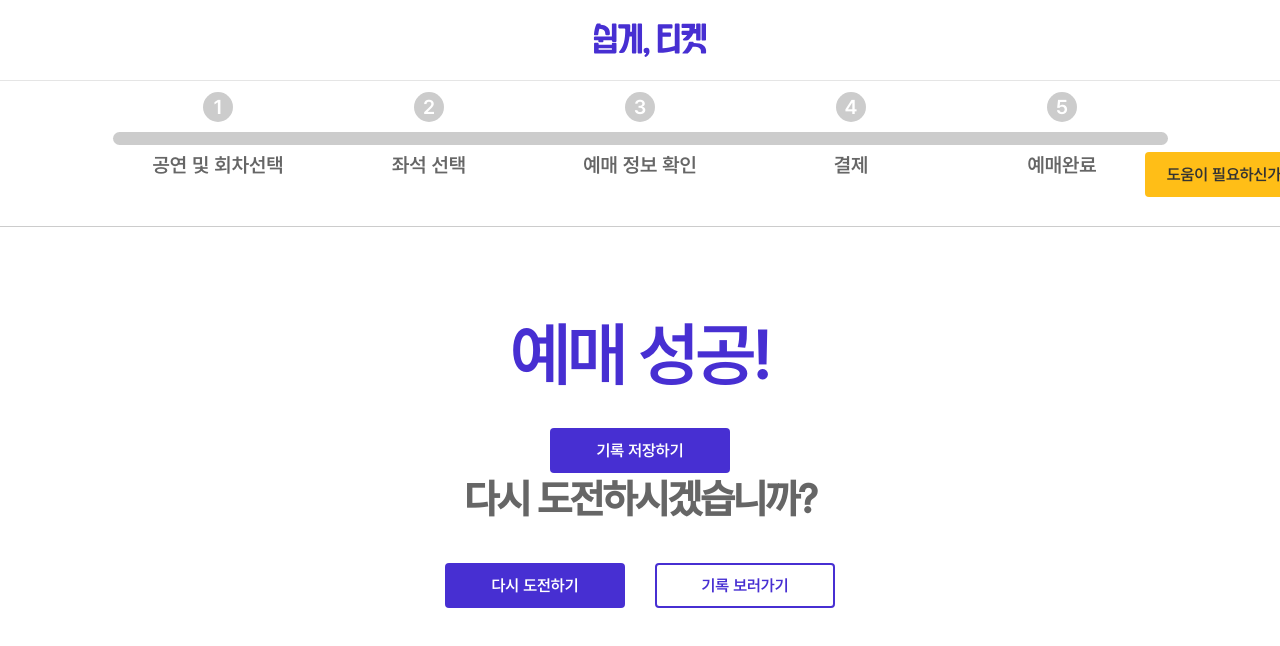
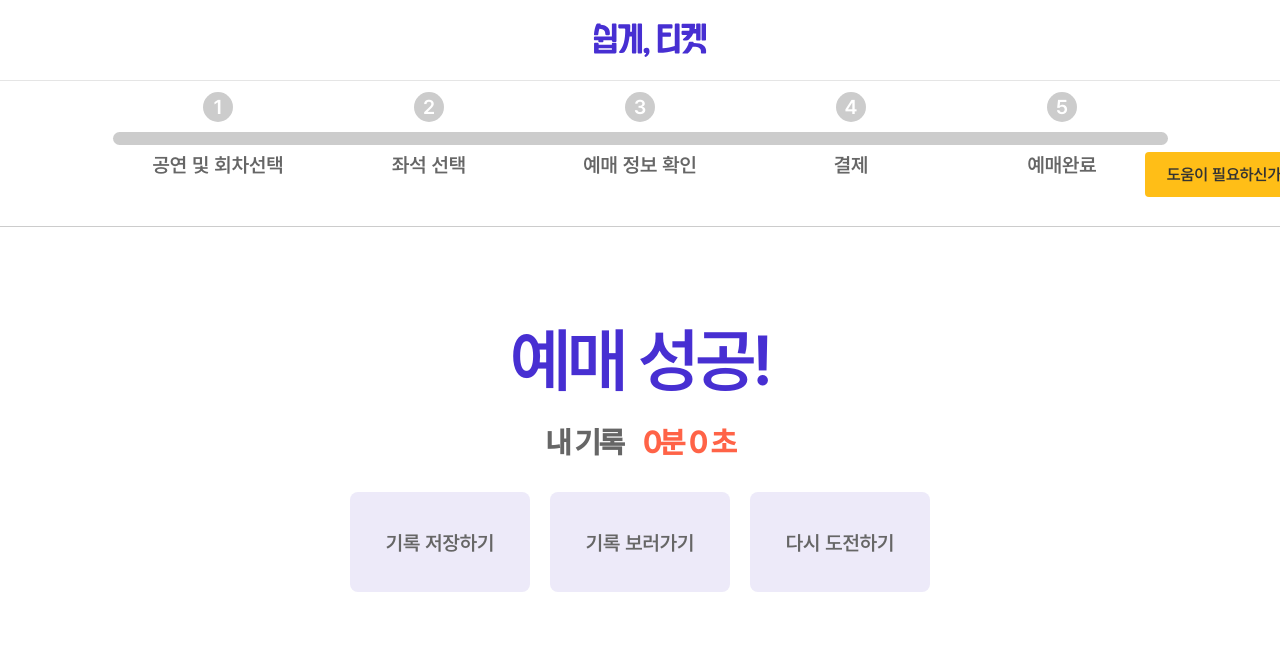
Before and after one commit to Easy-Ti-cket/easy-ticket, a React (Vite) app: page /challenge/interpark/outro in a window 1280 px wide. Shown: the top 646 px of the page. Built offline with nearby package versions, Linux system fonts and the light colour scheme; no server answers.

Commit message:
Feat: 아웃트로 기록 보이게 및 css 수정

```diff
--- a/src/components/button/Button.module.css
+++ b/src/components/button/Button.module.css
@@ -138,3 +138,14 @@
   height: 50px;
   margin: 0;
 }
+.button--outro {
+  width: 180px;
+  height: 100px;
+  color: var(--text-color);
+  background-color: var(--sub-color);
+  border-radius: 8px;
+  font-size: 20px;
+  &:hover {
+    color: white;
+  }
+}
--- a/src/pages/challengeMode/outro/Outro.jsx
+++ b/src/pages/challengeMode/outro/Outro.jsx
@@ -14,9 +14,15 @@ const Step5Container = styled.div`
   display: flex;
   flex-direction: column;
   align-items: center;
-  justify-content: center;
-  height: 50vh;
   text-align: center;
+  padding: 50px;
+`;
+
+const RecordNavigate = styled.div`
+  display: flex;
+  align-items: start;
+  gap: 100px;
+  padding: 20px;
 `;
 
 const SuccessMessage = styled.h1`
@@ -27,22 +33,23 @@ const SuccessMessage = styled.h1`
   font-weight: 700;
   line-height: normal;
   letter-spacing: -3.5px;
-  margin-bottom: 20px;
+  margin-bottom: 8px;
 `;
 
 const PracticeMessage = styled.p`
   color: var(--text-color);
   font-family: "pretendardM";
-  font-size: 40px;
+  font-size: 30px;
   font-weight: 600;
   letter-spacing: -2px;
-  margin-bottom: 40px;
+  padding: 10px;
+  display: flex;
+  gap: 20px;
 `;
 
 const ButtonWrapper = styled.div`
   display: flex;
-  flex-direction: row;
-  gap: 20px;
+  gap: 10px;
 `;
 
 const Outro = () => {
@@ -70,20 +77,40 @@ const Outro = () => {
     alert("기록을 저장했습니다.");
   };
 
+  //사용자 기록
+  const minuteCount = useAtomValue(minuteCountAtom);
+  const minuteRecord = Math.floor(minuteCount / 60);
+  const secondRecord = minuteCount % 60;
+
   return (
     <Step5Container>
       <SuccessMessage>예매 성공!</SuccessMessage>
-      {/* 클리어 시간 추가 필요*/}
-      <Button text="기록 저장하기" onClick={handleSaveDataClick} />
-      <PracticeMessage>다시 도전하시겠습니까?</PracticeMessage>
+      <PracticeMessage>
+        <div>내 기록 </div>
+        <div style={{ color: "var(--point-color)" }}>
+          {minuteRecord}분 {secondRecord} 초
+        </div>
+      </PracticeMessage>
+
+      <RecordNavigate>
         <ButtonWrapper>
-        <Button text="다시 도전하기" onClick={handlePracticeModeClick} />
+          <Button
+            text="기록 저장하기"
+            type="outro"
+            onClick={handleSaveDataClick}
+          />
           <Button
             text="기록 보러가기"
-          type="outline"
+            type="outro"
             onClick={handleChallengeModeClick}
           />
+          <Button
+            text="다시 도전하기"
+            type="outro"
+            onClick={handlePracticeModeClick}
+          />
         </ButtonWrapper>
+      </RecordNavigate>
     </Step5Container>
   );
 };
```
Lines whose indentation alone changed are shown as unchanged.
